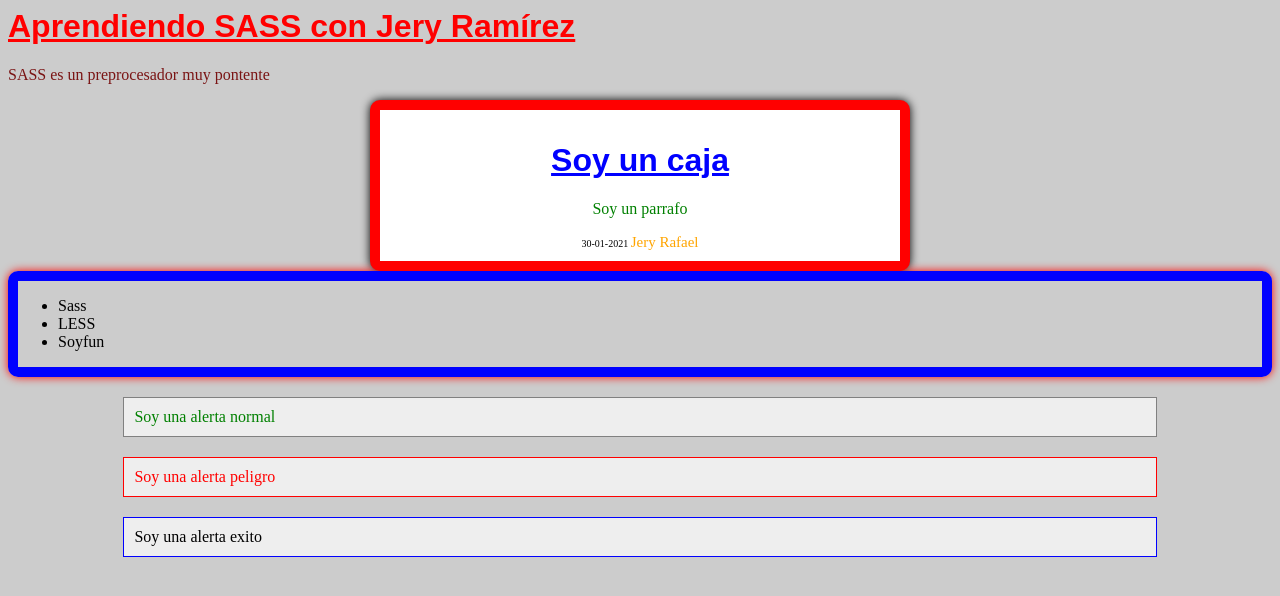
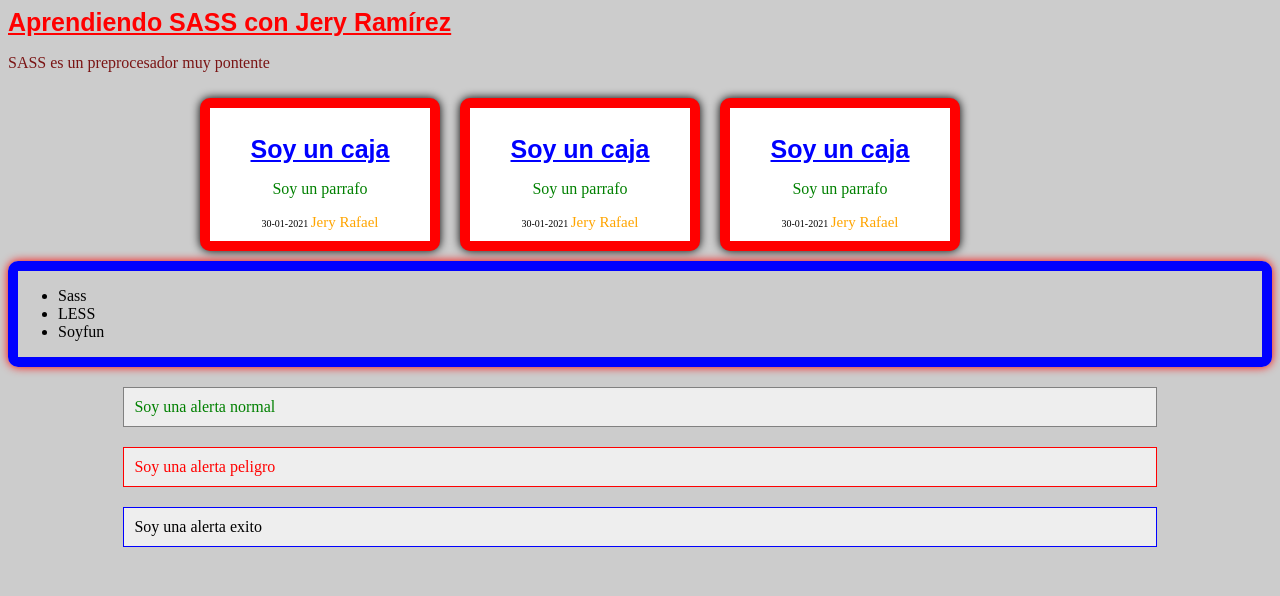
Before and after one commit to Rafadinho85/aprediendo-sass, a plain HTML site: page index.html in a window 1280 px wide. Drawn offline with Linux system fonts and the light colour scheme.

Commit message:
operadores

```diff
--- a/_base.scss
+++ b/_base.scss
@@ -3,6 +3,11 @@ $fuente-tipica: sans-serif, Helvetica, Arial;
 $color-fondo: #ccc;
 $color-texto:  #ff0000;
 $color-secundario: rgb(122, 20, 20);
+
+.clearfix{
+
+    clear: both;
+}
 //uso de variables
 body{
     background-color: $color-fondo;
@@ -57,7 +62,9 @@ p{
 
 //herencia
 /*
-
+es traer los atributos base de css para que los pueda utiliza otra clase
+no es algo revolucionario ya que en css nativo se podia hacer
+se pueden cambiar ciertos atributos
 
 */
 %alert-normal{
@@ -82,3 +89,23 @@ p{
     color: blue($color: #000000);
     border-color: blue;
 }
+
+//operadores
+
+$caja: 200px;
+$wrap: 900px;
+
+h1{
+    font-size: 20px+5px;
+}
+.cajas{
+    width: 900px;
+    clear: both;
+    margin: 0px auto;
+}
+
+.caja{
+    float: left;
+    width: $caja /$wrap *100%;
+    margin: 10px;
+}
--- a/index.html
+++ b/index.html
@@ -1,14 +1,16 @@
 <!DOCTYPE>
 <html>
+
 <head>
     <meta charset="utf-8">
     <title>Aprendiendo SASS CON JERY RAMIREZ WEB</title>
     <link rel="stylesheet" href="styles.css">
 </head>
+
 <body>
     <h1>Aprendiendo SASS con Jery Ramírez</h1>
     <p>SASS es un preprocesador muy pontente</p>
-
+    <div class="cajas">
         <div class="caja">
             <h1>Soy un caja</h1>
             <p>Soy un parrafo</p>
@@ -17,6 +19,30 @@
                 <span class="author">
                     Jery Rafael
                 </span>
+            </div>
+        </div>
+        <div class="caja">
+            <h1>Soy un caja</h1>
+            <p>Soy un parrafo</p>
+            <div class="info">
+                30-01-2021
+                <span class="author">
+                    Jery Rafael
+                </span>
+            </div>
+        </div>
+        <div class="caja">
+            <h1>Soy un caja</h1>
+            <p>Soy un parrafo</p>
+            <div class="info">
+                30-01-2021
+                <span class="author">
+                    Jery Rafael
+                </span>
+            </div>
+        </div>
+        <div class="clearfix">
+
         </div>
     </div>
 
@@ -39,4 +65,5 @@
     </div>
 
 </body>
+
 </html>
```
Also changed, not shown: styles.css, 1 other file. Lines whose indentation alone changed are shown as unchanged.
